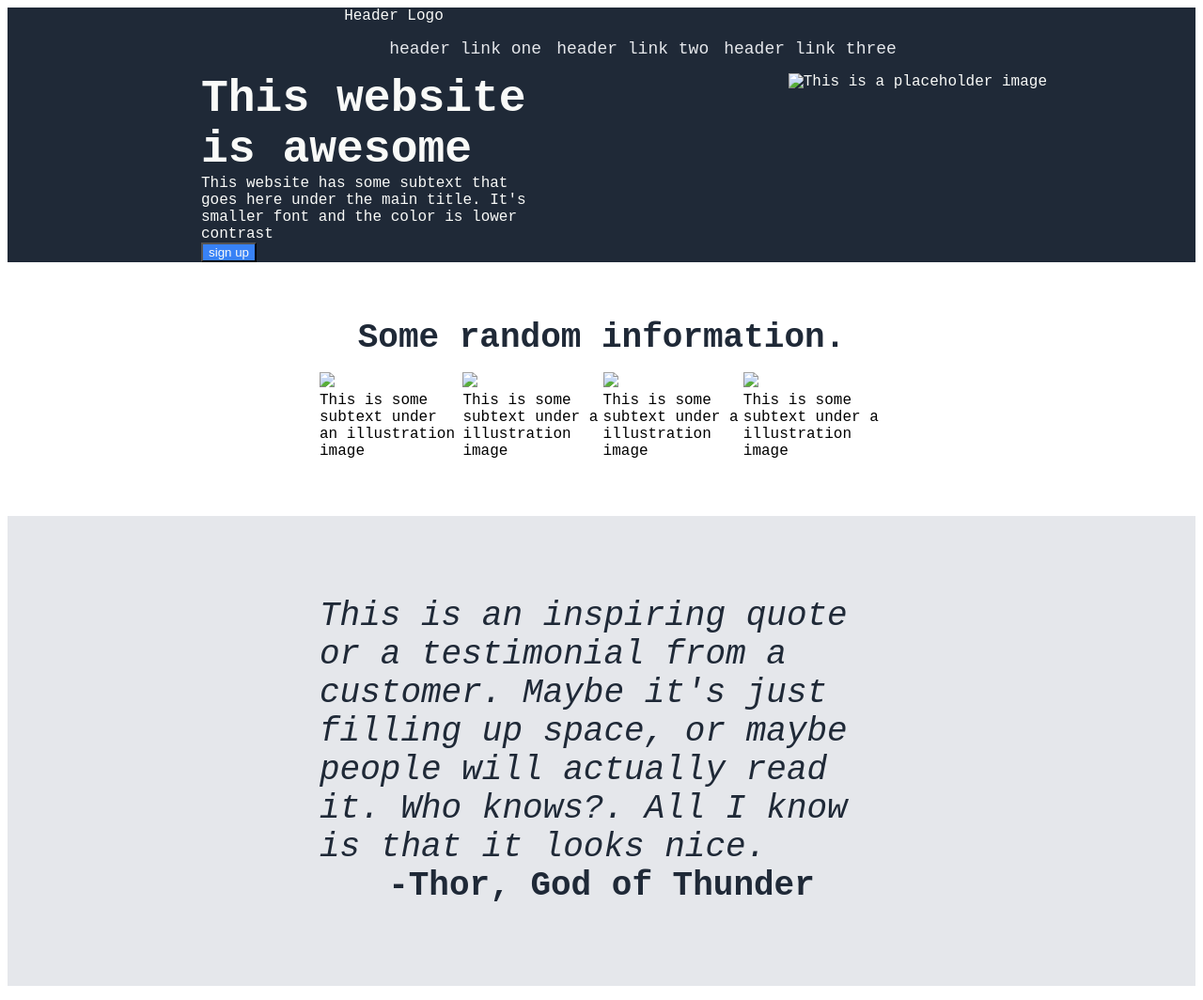
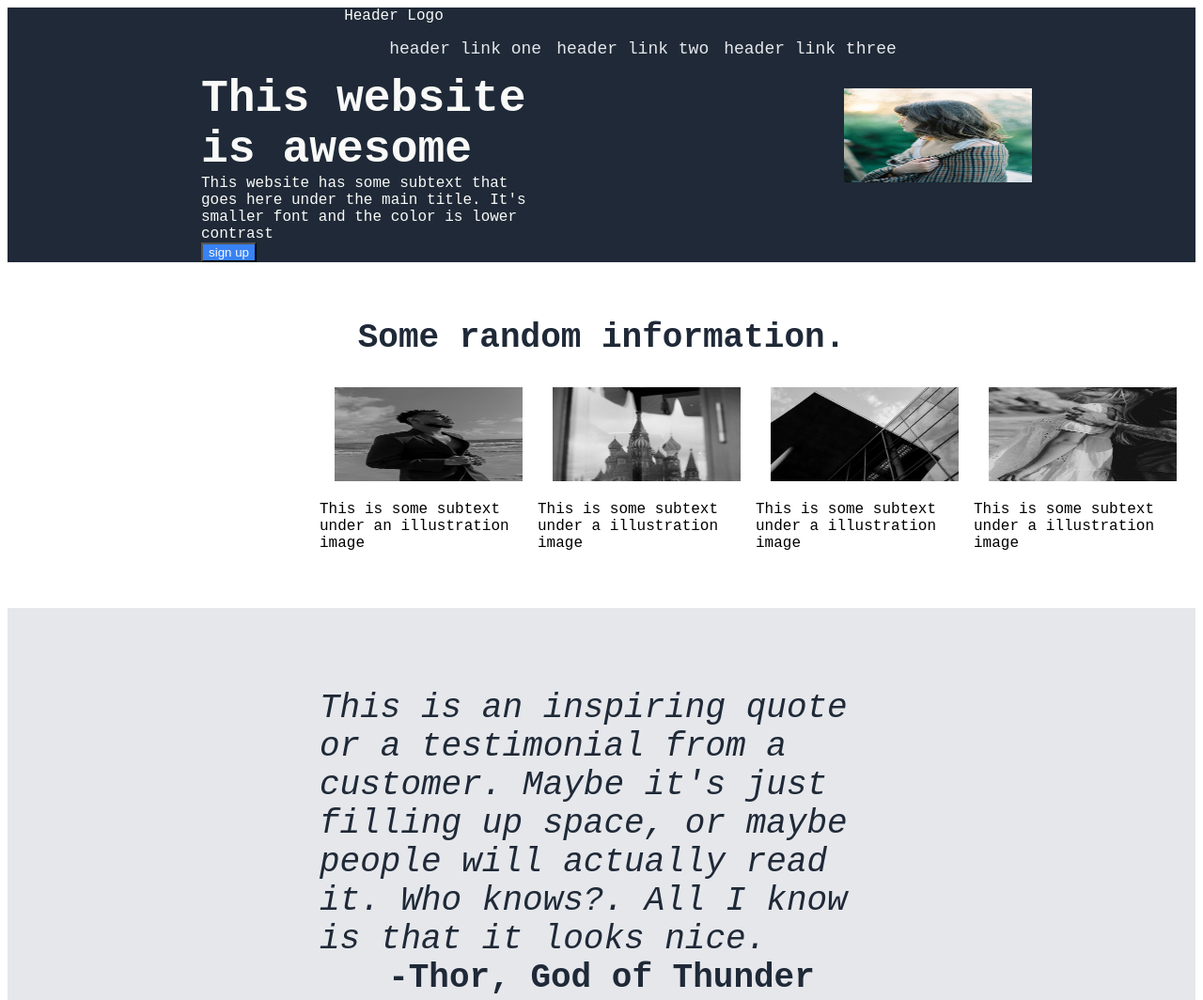
Before and after one commit to Ose-Augustine/landing-page, a plain HTML site: page index.html in a window 1280 px wide. Shown: the top 1064 px of the page at 94% size. Drawn offline with Linux system fonts and the light colour scheme.

Commit message:
Added images

```diff
--- a/index.html
+++ b/index.html
@@ -24,26 +24,26 @@
                 font and the color is lower contrast</div>
               <button type="button">sign up</button>
             </div>
-            <img src="#" alt="This is a placeholder image">
+            <img src="image0.jpeg" alt="A young girl on green background">
         </div>
     </div>
     <div class="container2">
         <div class="header">Some random information.</div>
         <div class="imgs-texts">
             <div class="imgs-texts1">
-                <img src="#">
+                <img src="image2.jpeg" alt="man standing on the beach">
                 <div>This is some subtext under an illustration image</div>
             </div>
             <div class="imgs-texts2">
-                <img src="#">
+                <img src="image1.jpeg">
                 <div>This is some subtext under a illustration image</div>
             </div>
             <div class="imgs-texts3">
-                <img src="#">
+                <img src="image3.jpeg">
                 <div>This is some subtext under a illustration image</div>
             </div>
             <div class="imgs-texts4">
-                <img src="#">
+                <img src="image4.jpeg">
                 <div>This is some subtext under a illustration image</div>
             </div>
         </div>
--- a/styles.css
+++ b/styles.css
@@ -79,6 +79,7 @@ button{
 .imgs-texts{
     display:flex;
     width:600px;
+    justify-content:space-between;
 }
 .container3{
     background-color:#E5E7EB;
@@ -106,3 +107,9 @@ button{
 footer{
     text-align:center;
 }
+img{
+    width:200px;
+    height:100px;
+    margin:16px;
+}
+.
```
Also changed, not shown: image0.jpeg (added), image1.jpeg (added), image2.jpeg (added), image3.jpeg (added), image4.jpeg (added).
